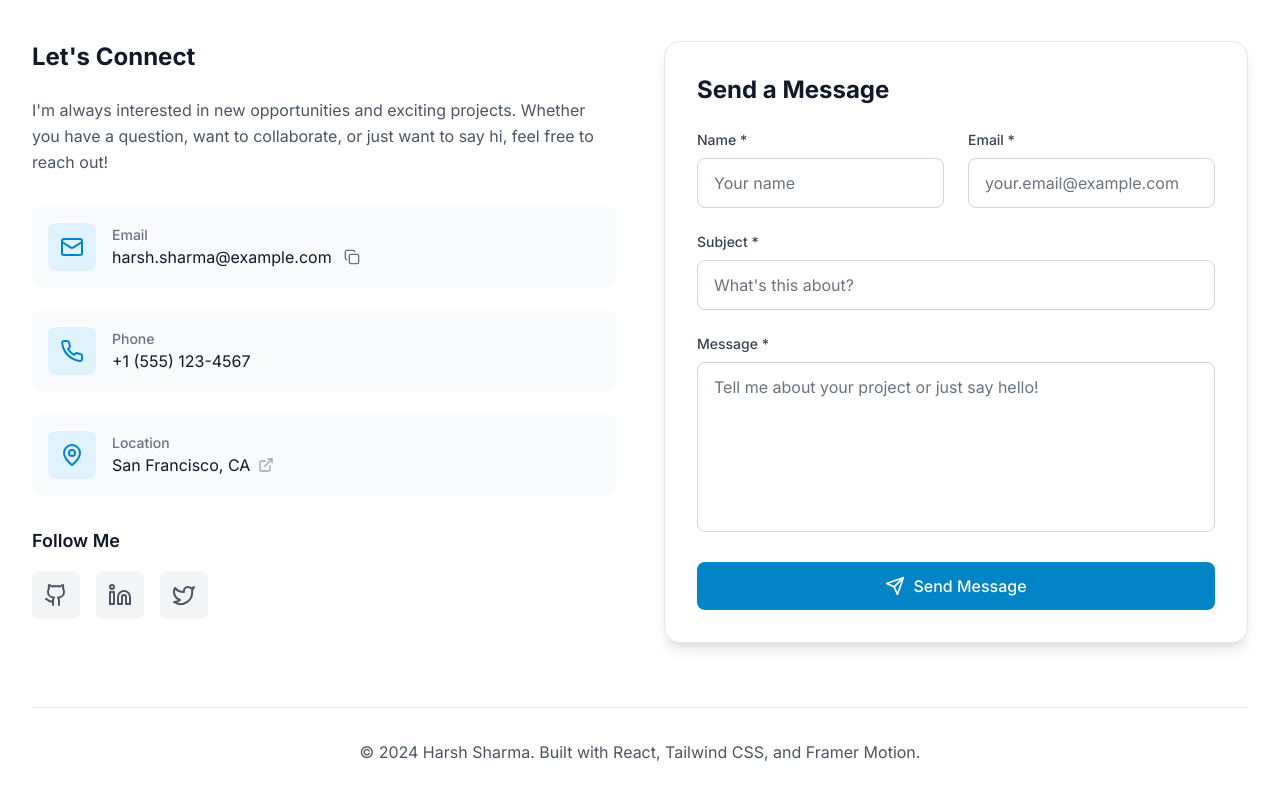
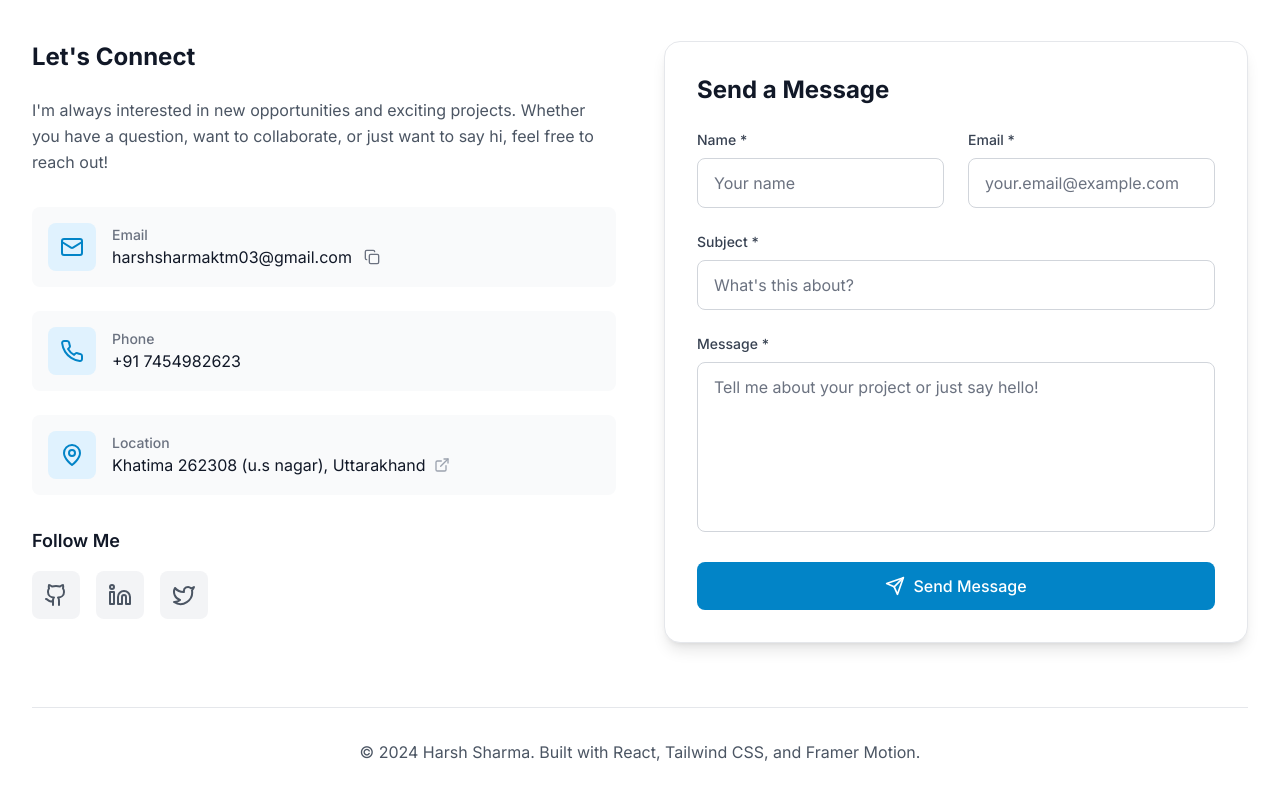
Before and after one commit to Harsh2004R/port, a React (Vite) app in the folder frontend/: page / in a window 1280 px wide. Shown: the part 6244-7044 px from the top of the page. Built offline with nearby package versions, Linux system fonts and the light colour scheme.

Commit message:
Add whatsapp links

```diff
--- a/frontend/src/sections/Contact.jsx
+++ b/frontend/src/sections/Contact.jsx
@@ -14,6 +14,8 @@ import {
   Copy,
   ExternalLink
 } from 'lucide-react';
+
+import { API_BASE_URL } from '../utils/base-url';
 
 const Contact = () => {
   const [ref, inView] = useInView({
@@ -33,26 +35,27 @@ const Contact = () => {
   });
   const [isSubmitting, setIsSubmitting] = useState(false);
   const [copiedEmail, setCopiedEmail] = useState(false);
+  const [toast, setToast] = useState({ visible: false, message: '' });
 
   const contactInfo = [
     {
       icon: Mail,
       label: 'Email',
-      value: 'harsh.sharma@example.com',
-      href: 'mailto:harsh.sharma@example.com',
+      value: 'harshsharmaktm03@gmail.com',
+      href: 'mailto:harshsharmaktm03@gmail.com',
       copyable: true
     },
     {
       icon: Phone,
       label: 'Phone',
-      value: '+1 (555) 123-4567',
-      href: 'tel:+15551234567'
+      value: '+91 7454982623',
+      href: 'tel:+91 7454982623'
     },
     {
       icon: MapPin,
       label: 'Location',
-      value: 'San Francisco, CA',
-      href: 'https://maps.google.com/?q=San+Francisco,CA'
+      value: 'Khatima 262308 (u.s nagar), Uttarakhand',
+      href: 'https://maps.google.com/?q=khatima'
     }
   ];
 
@@ -60,19 +63,19 @@ const Contact = () => {
     {
       icon: Github,
       label: 'GitHub',
-      href: 'https://github.com/harshsharma',
+      href: 'https://github.com/harsh2004r',
       color: 'hover:text-gray-900 dark:hover:text-white'
     },
     {
       icon: Linkedin,
       label: 'LinkedIn',
-      href: 'https://linkedin.com/in/harshsharma',
+      href: 'https://www.linkedin.com/in/harsh-sharma-0545aa25b/',
       color: 'hover:text-blue-600'
     },
     {
       icon: Twitter,
       label: 'Twitter',
-      href: 'https://twitter.com/harshsharma',
+      href: 'https://twitter.com/Harsh2004R',
       color: 'hover:text-blue-400'
     }
   ];
@@ -90,21 +93,23 @@ const Contact = () => {
     setIsSubmitting(true);
     setFormStatus({ type: '', message: '' });
 
-    // Simulate form submission
     try {
-      await new Promise(resolve => setTimeout(resolve, 2000));
+      const res = await fetch(`${API_BASE_URL}/api/v1/contacts`, {
+        method: 'POST',
+        headers: { 'Content-Type': 'application/json' },
+        body: JSON.stringify(formData),
+      });
+      const json = await res.json();
+      if (!res.ok || !json.success) throw new Error(json.message || 'Failed to send');
 
       setFormStatus({
         type: 'success',
         message: 'Thank you for your message! I\'ll get back to you soon.'
       });
+      setToast({ visible: true, message: 'Message sent successfully!' });
+      setTimeout(() => setToast({ visible: false, message: '' }), 3000);
 
-      setFormData({
-        name: '',
-        email: '',
-        subject: '',
-        message: ''
-      });
+      setFormData({ name: '', email: '', subject: '', message: '' });
     } catch (error) {
       setFormStatus({
         type: 'error',
```
